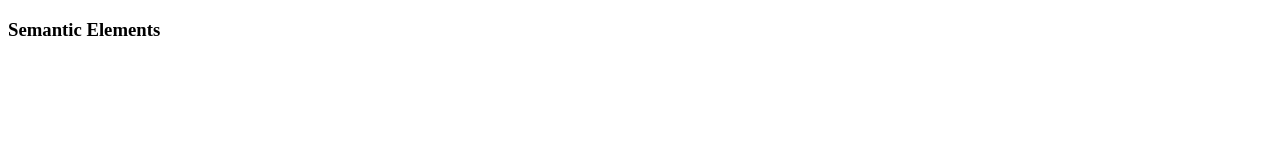
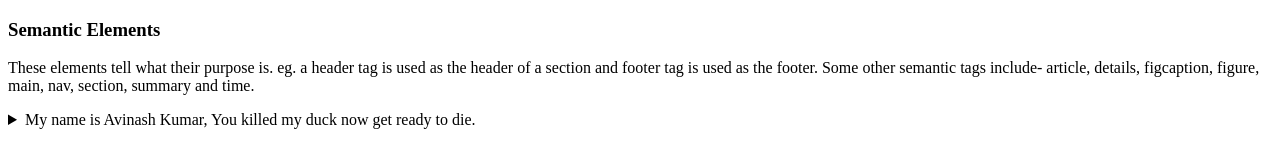
Before and after one commit to Avinashkumar2022/Front-End-WEB-development, a plain HTML site: page HTML/Semantic_Tags.html in a window 1280 px wide. Drawn offline with Linux system fonts and the light colour scheme.

Commit message:
Semantic tags in HTML

```diff
--- a/HTML/Semantic_Tags.html
+++ b/HTML/Semantic_Tags.html
@@ -7,6 +7,19 @@
 </head>
 <body>
     <h3>Semantic Elements</h3>
+    <p>
+        These elements tell what their purpose is.
+        eg. a header tag is used as the header of a section and footer tag is used as the footer.
+        Some other semantic tags include-
+        article, details, figcaption, figure, main, nav, section, summary and time.
+    </p>
+    <details>
+        <summary>
+            My name is Avinash Kumar, You killed my duck now get ready to die.
+        </summary>
+        hello
+        Lorem ipsum dolor sit amet consectetur adipisicing elit. Nobis tempora consectetur debitis quas natus, mollitia ipsa dolorum impedit alias iure.
+    </details>
 
 </body>
 </html>
```
